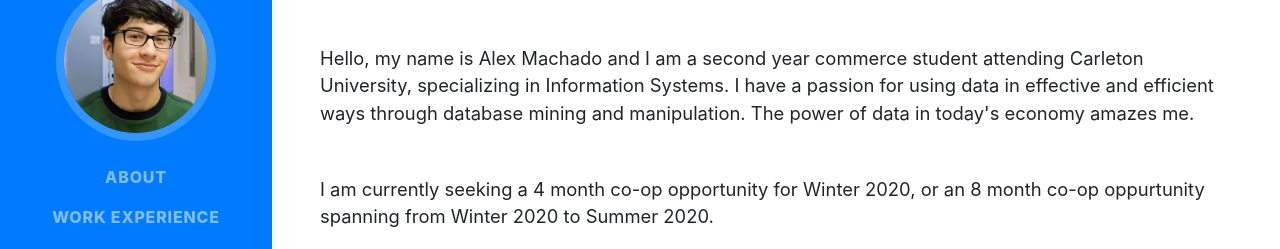
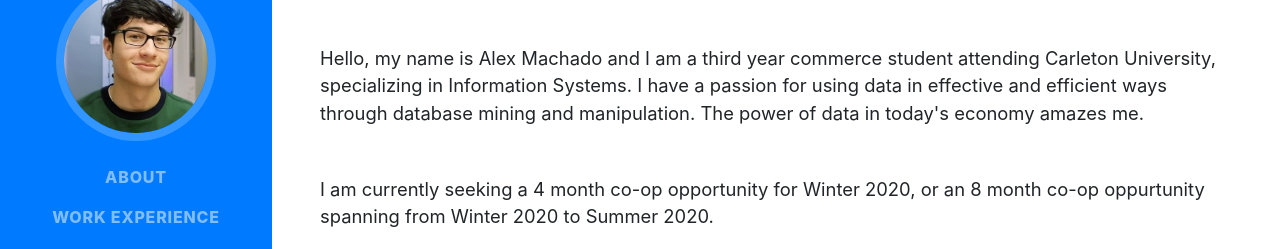
Before and after one commit to AlexMachado99/personal-website, a website with bundled scripts: page index.html in a window 1280 px wide. Shown: the part 215-464 px from the top of the page. Built offline with nearby package versions, Linux system fonts and the light colour scheme; a web font is replaced by a local one.

Commit message:
Update Second Year to Third Year Text

```diff
--- a/index.html
+++ b/index.html
@@ -89,7 +89,7 @@
           <div class="subheading mb-5"> <i class="fab fa-canadian-maple-leaf"></i> Ottawa, Ontario
             <a href="mailto:name@email.com">alexmachado@cmail.carleton.ca</a>
           </div>
-          <p class="lead mb-5">Hello, my name is Alex Machado and I am a second year commerce student attending Carleton University, specializing in Information Systems. I have a passion for using data in effective and efficient ways through database mining and manipulation. The power of data in today's economy amazes me. </p>
+          <p class="lead mb-5">Hello, my name is Alex Machado and I am a third year commerce student attending Carleton University, specializing in Information Systems. I have a passion for using data in effective and efficient ways through database mining and manipulation. The power of data in today's economy amazes me. </p>
           <p class="lead mb-5">I am currently seeking a 4 month co-op opportunity for Winter 2020, or an 8 month co-op oppurtunity spanning from Winter 2020 to Summer 2020.</p>
           <div class="social-icons">
             <a href="https://www.linkedin.com/in/AlexMachado2019/" target="_blank">
```
